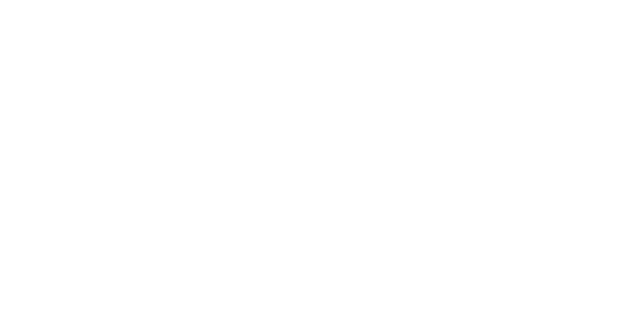
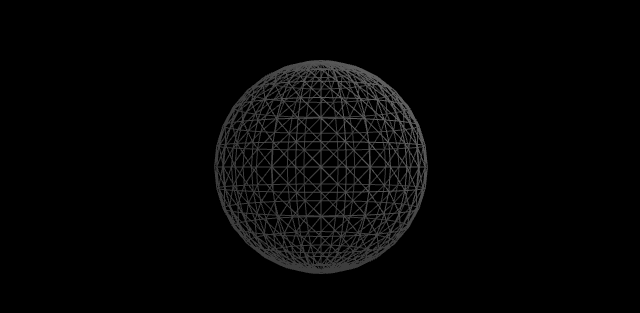
Before and after one commit to JRBuizon/picture-to-height-map, a Next.js app: page / in a window 1280 px wide. Shown: the part 233-546 px from the top of the page, without its empty margins (319-959 px from the left). Built offline with nearby package versions, Linux system fonts and the light colour scheme.

Commit message:
"f: added Canvas with placeholder object"

```diff
--- a/app/globals.css
+++ b/app/globals.css
@@ -1,3 +1,9 @@
 @tailwind base;
 @tailwind components;
 @tailwind utilities;
+
+html,
+body {
+  height: 100%;
+  width: 100%;
+}
--- a/app/page.tsx
+++ b/app/page.tsx
@@ -1,5 +1,10 @@
+'use client'
+import HeightMapScene from '@/components/HeightMapScene'
+
 export default function Home() {
   return (
-    <div></div>
-  );
+    <div className='h-full w-full'>
+      <HeightMapScene />
+    </div>
+  )
 }
--- /dev/null
+++ b/components/HeightMapScene.tsx
@@ -0,0 +1,18 @@
+import { Canvas } from '@react-three/fiber'
+import { OrbitControls } from '@react-three/drei'
+
+const HeightMapScene = () => {
+  return (
+    <Canvas className='bg-black'>
+      <mesh>
+        <sphereGeometry />
+        <meshPhongMaterial wireframe={true} />
+        <ambientLight intensity={0.2} />
+        <spotLight position={[5, 5, 5]} intensity={10} />
+      </mesh>
+      <OrbitControls />
+    </Canvas>
+  )
+}
+
+export default HeightMapScene
```
Also changed, not shown: package.json (+8 -4 lines), 1 other file (tests, documents, lock files or other folders).
